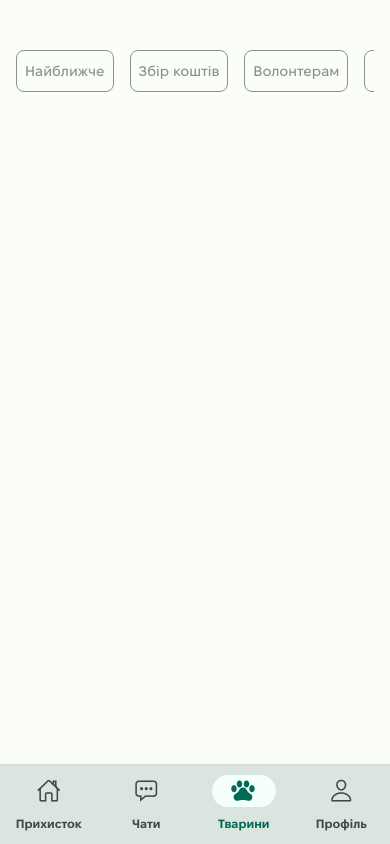
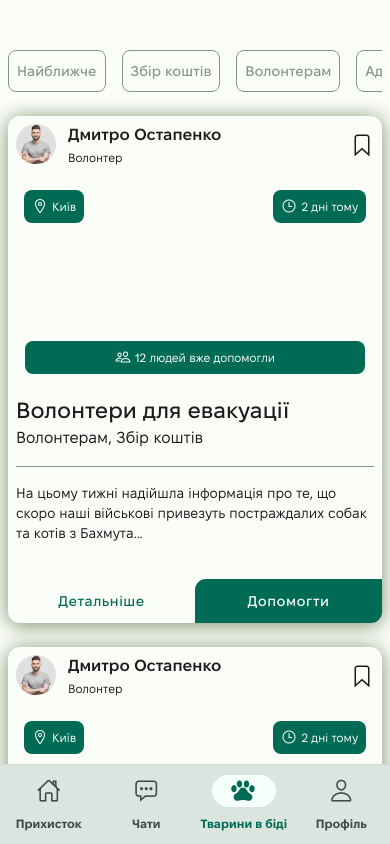
Before and after one commit to danylokvl/Dobrolap, a React Native app: screen /Requests in a window 390 px wide. Built offline with nearby package versions, Linux system fonts and the light colour scheme; grey boxes are pictures that could not be loaded.

Commit message:
RequsestScreen cards is done

```diff
--- a/App.js
+++ b/App.js
@@ -103,7 +103,7 @@ export default function App() {
             name='Requests'
             component={RequestsScreen}
             options={{
-              title: "Тварини",
+              title: "Тварини в біді",
               tabBarIcon: ({ size, focused }) => (
                 <>
                   <Ionicons
--- /dev/null
+++ b/components/buttons/LargeFAB.jsx
@@ -0,0 +1,31 @@
+import { Pressable, Text, StyleSheet, View } from "react-native";
+import { Ionicons } from "@expo/vector-icons";
+import { COLORS } from "../../constants/colors";
+
+const LargeFAB = (props) => {
+  return (
+    <Pressable style={styles.button}>
+      <Ionicons name={props.icon} size={24} />
+      <Text style={styles.text}>{props.children}</Text>
+    </Pressable>
+  );
+};
+
+const styles = StyleSheet.create({
+  button: {
+    borderRadius: 16,
+    backgroundColor: COLORS.primaryContainer,
+    color: COLORS.onPrimaryContainer,
+    flexDirection: "row",
+    justifyContent: "center",
+    alignItems: "center",
+    padding: 16,
+    gap: 8,
+  },
+  text: {
+    fontFamily: "FixelDisplay-SemiBold",
+    fontSize: 16,
+  },
+});
+
+export default LargeFAB;
--- /dev/null
+++ b/components/cards/RequestScreenCard.js
@@ -0,0 +1,210 @@
+import {
+  Image,
+  View,
+  StyleSheet,
+  Dimensions,
+  Pressable,
+  Text,
+} from "react-native";
+import { Ionicons } from "@expo/vector-icons";
+
+import TitleLarge from "../typography/TitleLarge";
+import LabelSemiBold from "../typography/LabelSemiBold";
+import Body16 from "../typography/Body16";
+import Body14 from "../typography/Body14";
+import Body12 from "../typography/Body12";
+import CardChip from "../chips/CardChip";
+import { COLORS } from "../../constants/colors";
+
+const windowDimensions = Dimensions.get("window");
+
+const RequestScreenCard = () => {
+  return (
+    <View style={styles.card}>
+      <View style={styles.cardContent}>
+        <View style={styles.cardAuthor}>
+          <View style={styles.cardAuthorNameAndImage}>
+            <Image
+              style={styles.cardAuthorImage}
+              source={require("../../assets/images/dummyImages/dmytro-ostapenko.jpg")}
+            />
+            <View style={styles.cardAuthorText}>
+              <LabelSemiBold>Дмитро Остапенко</LabelSemiBold>
+              <Body12>Волонтер</Body12>
+            </View>
+          </View>
+          <Ionicons
+            name='bookmark-outline'
+            size={24}
+            color={COLORS.onBackground}
+          />
+        </View>
+        <View style={styles.cardImage}>
+          <Image
+            style={styles.cardImage__image}
+            source={require("../../assets/images/dummyImages/dog-near-tank.png")}
+          />
+
+          <View
+            style={[styles.cardImage__chip, styles.cardImage__locationChip]}
+          >
+            <CardChip icon='location-outline'>Київ</CardChip>
+          </View>
+          <View style={[styles.cardImage__chip, styles.cardImage__timeChip]}>
+            <CardChip icon='time-outline'>2 дні тому</CardChip>
+          </View>
+
+          <View
+            style={[
+              styles.cardImage__chip,
+              styles.cardImage__alreadyHelpedChip,
+            ]}
+          >
+            <CardChip icon='people-outline'>12 людей вже допомогли</CardChip>
+          </View>
+        </View>
+        <View style={styles.cardTexts}>
+          <View style={styles.cardTexts__titleAndSubtitle}>
+            <TitleLarge>Волонтери для евакуації</TitleLarge>
+            <Body16>Волонтерам, Збір коштів</Body16>
+          </View>
+
+          <View style={styles.cardTexts__divider} />
+          <Body14>
+            На цьому тижні надійшла інформація про те, що скоро наші військові
+            привезуть постраждалих собак та котів з Бахмута...
+          </Body14>
+        </View>
+      </View>
+      <View style={styles.cardButtons}>
+        <Pressable
+          style={[
+            styles.cardButtons__button,
+            styles.cardButtons__detailsButton,
+          ]}
+        >
+          <Text style={[styles.cardButtons__text, { color: COLORS.primary }]}>
+            Дeтальніше
+          </Text>
+        </Pressable>
+        <Pressable
+          style={[styles.cardButtons__button, styles.cardButtons__helpButton]}
+        >
+          {/*       <Ionicons name='heart' size={20} color={COLORS.onPrSecTertErr} />*/}
+          <Text
+            style={[styles.cardButtons__text, { color: COLORS.onPrSecTertErr }]}
+          >
+            Допомогти
+          </Text>
+        </Pressable>
+      </View>
+    </View>
+  );
+};
+
+const styles = StyleSheet.create({
+  card: {
+    marginTop: 24,
+    backgroundColor: COLORS.background,
+    borderRadius: 12,
+    elevation: 4,
+    shadowColor: COLORS.cardShadowColor,
+    shadowOffset: { width: 0, height: 2 },
+    shadowOpacity: 1,
+    shadowRadius: 20,
+  },
+  cardContent: {
+    paddingHorizontal: 8,
+    paddingTop: 8,
+    marginBottom: 36,
+  },
+  cardAuthor: {
+    flexDirection: "row",
+    justifyContent: "space-between",
+    alignItems: "center",
+    marginBottom: 16,
+  },
+  cardAuthorNameAndImage: {
+    flexDirection: "row",
+    gap: 12,
+  },
+  cardAuthorImage: {
+    width: 40,
+    height: 40,
+    borderRadius: 100,
+  },
+  cardAuthorText: {
+    gap: 4,
+  },
+
+  cardImage: {
+    position: "relative",
+    alignItems: "center",
+    marginBottom: 16,
+  },
+
+  cardImage__image: {
+    maxWidth: windowDimensions.width - 36,
+    height: 200,
+    borderRadius: 8,
+  },
+
+  cardImage__chip: {
+    position: "absolute",
+  },
+
+  cardImage__locationChip: {
+    left: 8,
+    top: 8,
+  },
+
+  cardImage__timeChip: {
+    right: 8,
+    top: 8,
+  },
+
+  cardImage__alreadyHelpedChip: {
+    bottom: 8,
+    width: "95%",
+  },
+
+  cardTexts: {
+    gap: 16,
+  },
+  cardTexts__titleAndSubtitle: {
+    gap: 4,
+  },
+  cardTexts__divider: {
+    height: 1,
+    backgroundColor: COLORS.outline,
+  },
+
+  cardButtons: {
+    flexDirection: "row",
+    justifyContent: "space-between",
+  },
+  cardButtons__text: {
+    fontFamily: "FixelDisplay-Medium",
+    fontSize: 14,
+    lineHeight: 20,
+    letterSpacing: 0.5,
+  },
+  cardButtons__button: {
+    flex: 2,
+    flexDirection: "row",
+    justifyContent: "center",
+    gap: 8,
+    paddingVertical: 12,
+  },
+  cardButtons__detailsButton: {
+    alignItems: "center",
+  },
+  cardButtons__helpButton: {
+    borderTopLeftRadius: 11,
+    borderBottomRightRadius: 11,
+    backgroundColor: COLORS.primary,
+    alignItems: "center",
+  },
+});
+
+export default RequestScreenCard;
--- /dev/null
+++ b/components/chips/CardChip.js
@@ -0,0 +1,31 @@
+import { View, StyleSheet, Text } from "react-native";
+import { COLORS } from "../../constants/colors";
+import { Ionicons } from "@expo/vector-icons";
+
+const CardChip = ({ children, icon }) => {
+  return (
+    <View style={styles.chip}>
+      <Ionicons name={icon} size={16} color={COLORS.onPrSecTertErr} />
+      <Text style={styles.text}>{children}</Text>
+    </View>
+  );
+};
+
+const styles = StyleSheet.create({
+  chip: {
+    backgroundColor: COLORS.primary,
+    flexDirection: "row",
+    alignItems: "center",
+    justifyContent: "center",
+    padding: 8,
+    gap: 4,
+    borderRadius: 8,
+  },
+  text: {
+    fontFamily: "FixelText-Regular",
+    fontSize: 12,
+    color: COLORS.onPrSecTertErr,
+  },
+});
+
+export default CardChip;
--- a/components/chips/FilterChip.js
+++ b/components/chips/FilterChip.js
@@ -4,7 +4,7 @@ import { Ionicons } from "@expo/vector-icons";
 
 import { COLORS } from "../../constants/colors";
 
-const FilterChip = ({ children }) => {
+const FilterChip = ({ children, scrollViewRef }) => {
   const [chipEnabled, setChipEnabled] = useState(false);
   return (
     <Pressable
@@ -13,7 +13,10 @@ const FilterChip = ({ children }) => {
         styles.chipDisabledStyle,
         chipEnabled && styles.chipEnabledStyle,
       ]}
-      onPress={() => setChipEnabled(!chipEnabled)}
+      onPress={() => {
+        setChipEnabled(!chipEnabled);
+        if (scrollViewRef) scrollViewRef.current.scrollToEnd();
+      }}
     >
       {chipEnabled && (
         <Ionicons
@@ -38,6 +41,7 @@ const styles = StyleSheet.create({
   chip: {
     flexDirection: "row",
     alignItems: "center",
+    justifyContent: "center",
     gap: 8,
     borderRadius: 8,
     paddingVertical: 10,
--- a/components/typography/LabelSemiBold.jsx
+++ b/components/typography/LabelSemiBold.jsx
@@ -10,7 +10,6 @@ const styles = StyleSheet.create({
     color: COLORS.onBackground,
     fontFamily: "FixelDisplay-SemiBold",
     fontSize: 16,
-    lineHeight: "auto",
   },
 });
 
--- a/constants/colors.js
+++ b/constants/colors.js
@@ -17,4 +17,6 @@ export const COLORS = {
   outline: "#89938E",
   backgroundVariant: "#DBE5DF",
   onBackgroundVariant: "#3F4945",
+  cardShadowColor: "#788B65",
+  shadowColor: "#2E3626",
 };
--- a/screens/RequestsScreen.js
+++ b/screens/RequestsScreen.js
@@ -1,10 +1,19 @@
-import { Text, View, StyleSheet, ScrollView } from "react-native";
+import { Text, View, StyleSheet, ScrollView, Pressable } from "react-native";
+import { useRef } from "react";
+
 import FilterChip from "../components/chips/FilterChip";
+import RequestScreenCard from "../components/cards/RequestScreenCard";
+import LargeFAB from "../components/buttons/LargeFAB";
+import { COLORS } from "../constants/colors";
 
 const RequestsScreen = () => {
+  const scrollViewRef = useRef(null);
+
   return (
-    <View style={styles.container}>
+    <ScrollView style={styles.screen}>
+      <View style={styles.rootContainer}>
         <ScrollView
+          ref={scrollViewRef}
           horizontal={true}
           contentContainerStyle={styles.filterChipsBlock}
           showsHorizontalScrollIndicator={false}
@@ -14,16 +23,27 @@ const RequestsScreen = () => {
           <FilterChip>Волонтерам</FilterChip>
           <FilterChip>Адопція / Перетримка</FilterChip>
           <FilterChip>Ветеринарам</FilterChip>
-        <FilterChip>Юристам</FilterChip>
+          <FilterChip scrollViewRef={scrollViewRef}>Юристам</FilterChip>
         </ScrollView>
+
+        <RequestScreenCard />
+        <RequestScreenCard />
+        <View style={{ position: "absolute", bottom: 16, alignSelf: "center" }}>
+          <LargeFAB icon='add-outline'>Створити запит</LargeFAB>
         </View>
+      </View>
+    </ScrollView>
   );
 };
 
 const styles = StyleSheet.create({
-  container: {
-    paddingTop: 50,
-    marginHorizontal: 16,
+  screen: {
+    flex: 1,
+  },
+
+  rootContainer: {
+    paddingVertical: 50,
+    paddingHorizontal: 8,
   },
 
   filterChipsBlock: {
```
Also changed, not shown: components/buttons/IconButton.js (deleted, +0 -12 lines), assets/images/dummyImages/dmytro-ostapenko.jpg (added), 1 other file (tests, documents, lock files or other folders). Lines whose indentation alone changed are shown as unchanged.
